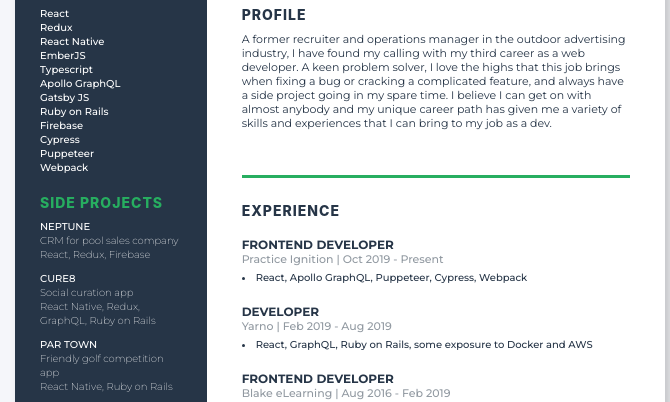
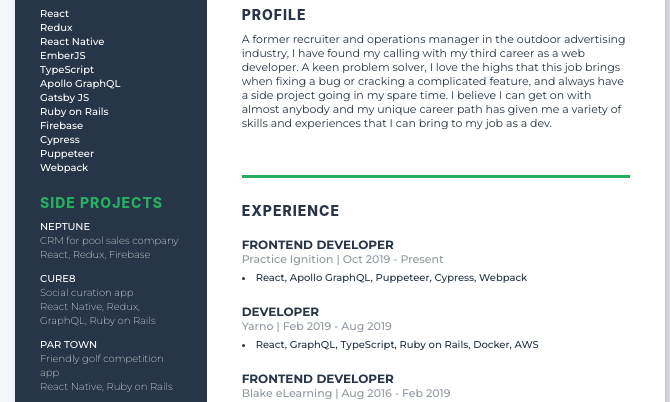
Before and after one commit to ianlenehan/portfolio-2019, a Gatsby site: page /resume in a window 1280 px wide. Shown: the part 293-695 px from the top of the page, 300-970 px from the left. Built offline with nearby package versions, Linux system fonts and the light colour scheme; Gatsby itself is replaced by a stand-in of ours.

Commit message:
update skills

```diff
--- a/src/pages/code.js
+++ b/src/pages/code.js
@@ -44,7 +44,7 @@ const techSkills = [
   "HTML",
   "CSS",
   "Javascript",
-  "Typescript",
+  "TypeScript",
   "React",
   "React Native",
   "Redux",
--- a/src/pages/resume.js
+++ b/src/pages/resume.js
@@ -127,7 +127,7 @@ const devSkills = [
   "Redux",
   "React Native",
   "EmberJS",
-  "Typescript",
+  "TypeScript",
   "Apollo GraphQL",
   "Gatsby JS",
   "Ruby on Rails",
@@ -284,7 +284,7 @@ const Resume = props => {
                 <JobTitle>DEVELOPER</JobTitle>
                 <Job>Yarno | Feb 2019 - Aug 2019</Job>
                 <Item>
-                  React, GraphQL, Ruby on Rails, some exposure to Docker and AWS
+                  React, GraphQL, TypeScript, Ruby on Rails, Docker, AWS
                 </Item>
 
                 <JobTitle>FRONTEND DEVELOPER</JobTitle>
```
